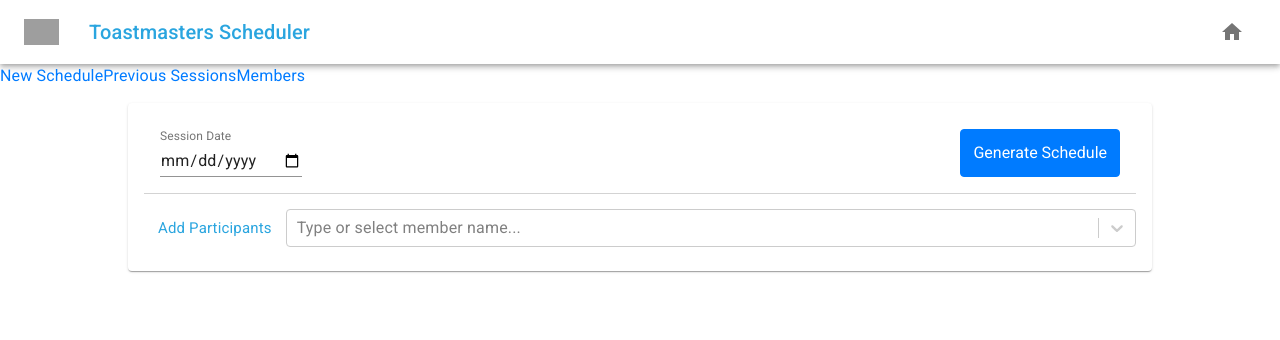
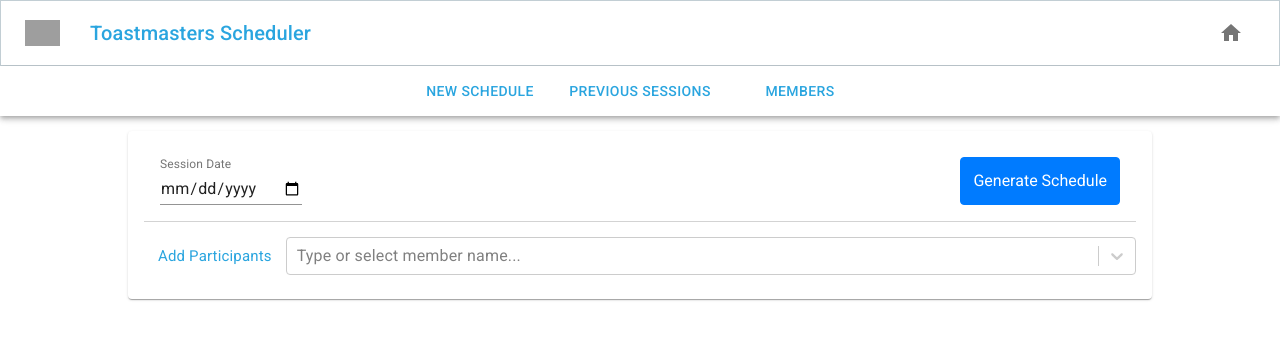
Before and after one commit to eginwong/scheduler-node, a Next.js app: page /workflow/newschedule in a window 1280 px wide. Shown: the top 340 px of the page. Built offline with nearby package versions, Linux system fonts and the light colour scheme; grey boxes are pictures that could not be loaded.

Commit message:
style: add label styling with ripple on double select

```diff
--- a/pages/workflow/index.js
+++ b/pages/workflow/index.js
@@ -20,7 +20,7 @@
       <section>
         <header>
           <div className="workflow--container">
-            <AppBar position="static">
+            <AppBar position="static" className="workflow--appbar">
               <Toolbar className="workflow--toolbar">
                 <img src="/static/assets/tm-logo.png" className="workflow--logo" />
                 <Typography variant="h6" className="workflow--title">
@@ -32,15 +32,15 @@
               </Toolbar>
             </AppBar>
           </div>
-          <nav>
+          <nav className="workflow__nav">
             <Link href="/workflow/newschedule">
-              <a>New Schedule</a>
+              <a className="workflow__nav--link">New Schedule</a>
             </Link>
             <Link href="/workflow/previous-sessions">
-              <a>Previous Sessions</a>
+              <a className="workflow__nav--link">Previous Sessions</a>
             </Link>
             <Link href="/workflow/members">
-              <a>Members</a>
+              <a className="workflow__nav--link">Members</a>
             </Link>
           </nav>
         </header>
--- a/static/styles/workflow.scss
+++ b/static/styles/workflow.scss
@@ -1,27 +1,83 @@
 @import "./variables";
 
-.workflow--container {
+.workflow {
+    &--container {
         flex-grow: 1;
     }
 
-.workflow--title {
+    &--appbar {
+        box-shadow: none !important; // TODO: fix theme import order for scss
+        border: 1px solid rgba(211, 211, 211, 0.9);
+    }
+
+    &--title {
         flex-grow: 1;
     }
 
-.workflow--logo {
+    &--logo {
         margin-right: 30px;
         width: 35px;
     }
 
-.workflow--toolbar {
+    &--toolbar {
         background-color: #FFF;
         color: $primary;
     }
 
-.workflow--home-icon-button:focus {
+    &--home-icon-button:focus {
         outline: none; // TODO: make accessible
     }
 
-.workflow--home-icon {
+    &--home-icon {
         fill: $primary;
     }
+
+    &__nav {
+        background-color: transparent;
+        box-shadow: 0px 2px 4px -1px rgba(0,0,0,0.2), 0px 4px 5px 0px rgba(0,0,0,0.14), 0px 1px 10px 0px rgba(0,0,0,0.12);
+        display: flex;
+        font-size: 0.875rem;
+        font-weight: 500;
+        justify-content: center;
+        letter-spacing: 0.02857em;
+        line-height: 50px;
+        min-height: 48px;
+        text-transform: uppercase;
+        text-align: center;
+
+        &--link {
+            color: $primary;
+            min-width: 160px;
+            position: relative;
+            overflow: hidden;
+            transform: translate3d(0, 0, 0);
+
+            &:after {
+                content: "";
+                display: block;
+                position: absolute;
+                width: 100%;
+                height: 100%;
+                top: 0;
+                left: 0;
+                pointer-events: none;
+                background-image: radial-gradient(circle, #6eb9f7 10%, transparent 10.01%);
+                background-repeat: no-repeat;
+                background-position: 50%;
+                transform: scale(10, 10);
+                opacity: 0;
+                transition: transform .5s, opacity 1s;
+              }
+
+            &:active:after {
+                transform: scale(0, 0);
+                opacity: .3;
+                transition: 0s;
+              }
+
+            &:hover {
+                text-decoration: none;
+            }
+        }
+    }
+}
```
Lines whose indentation alone changed are shown as unchanged.
